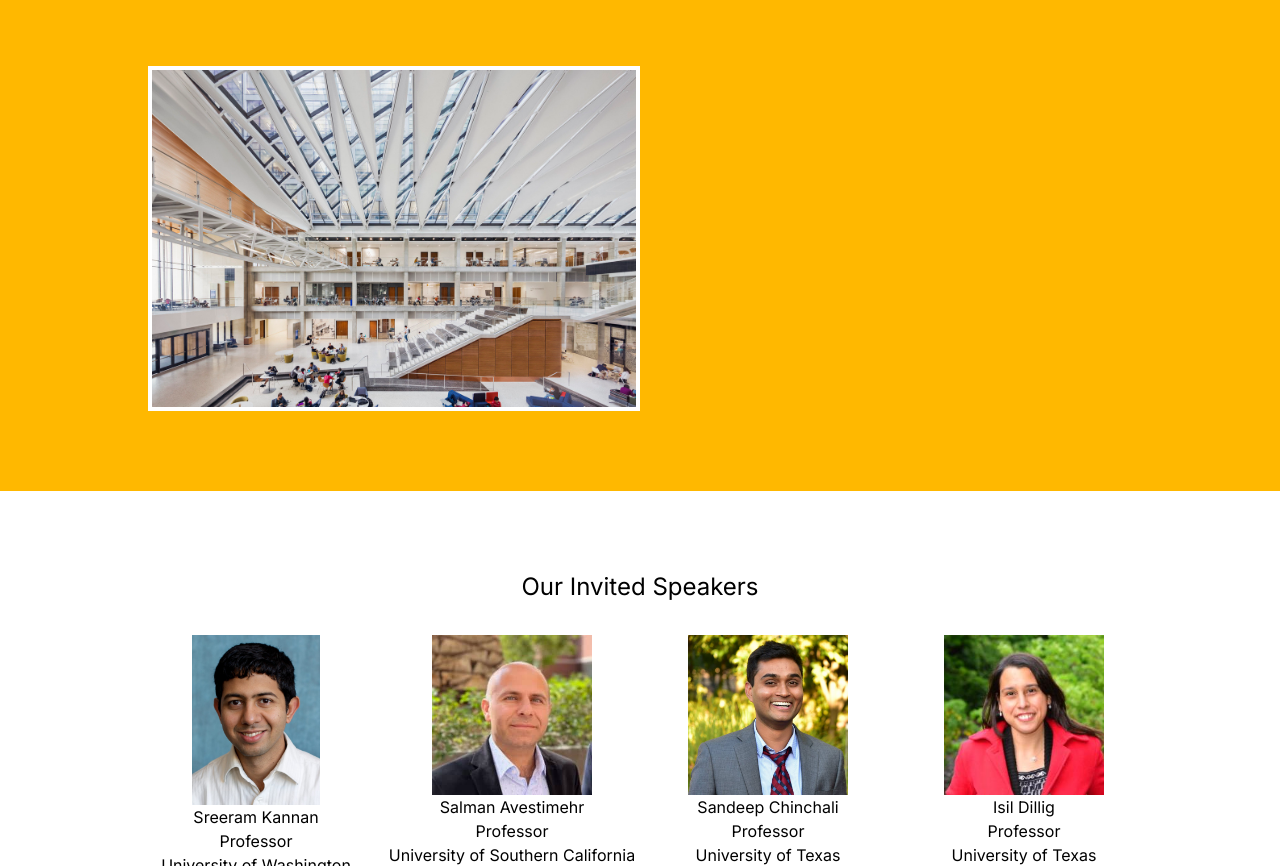
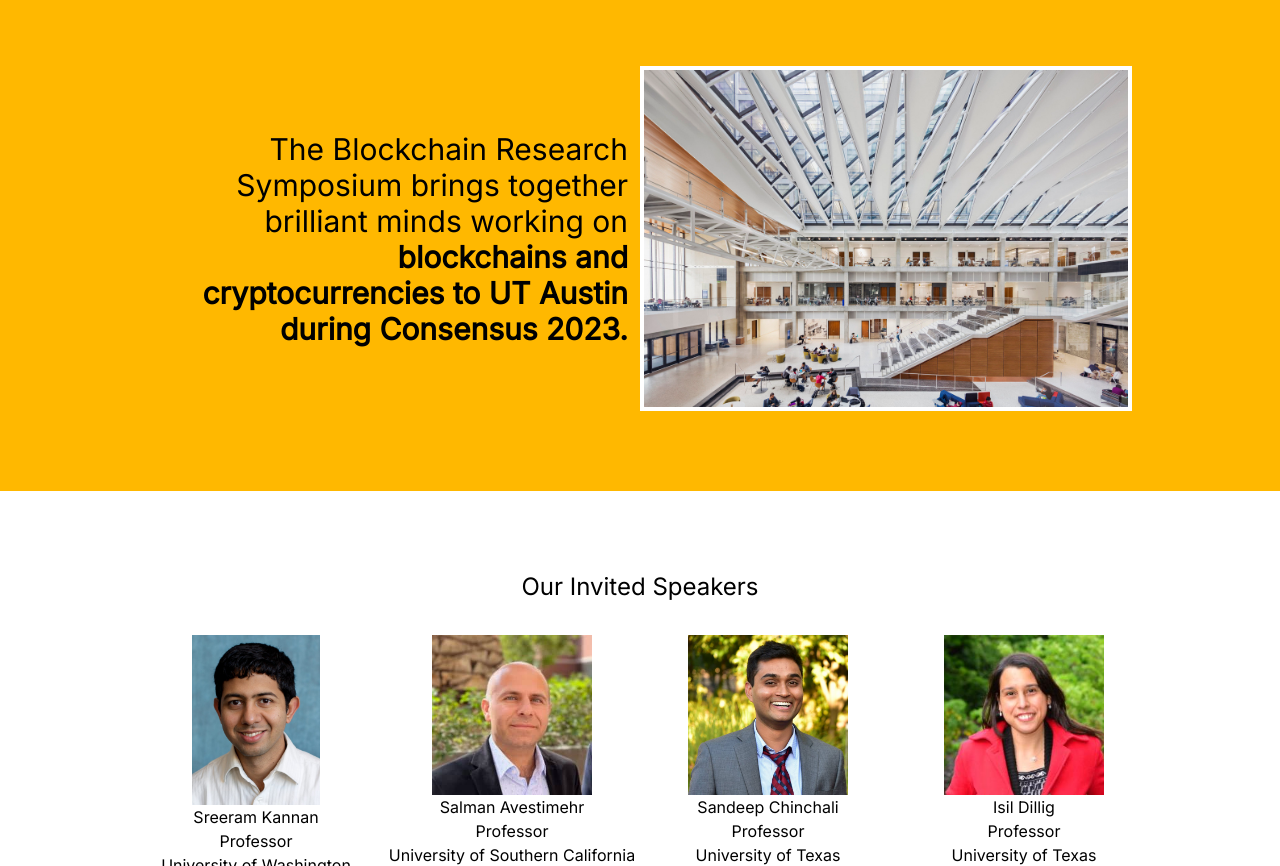
Before and after one commit to sriramvish/blockchainsymposium, a website: page index.html in a window 1280 px wide. Shown: the part 1300-2166 px from the top of the page. Drawn offline with nearby package versions, Linux system fonts and the light colour scheme; some packages are replaced by stand-ins of ours.

Commit message:
Added in symp. description

```diff
--- a/index.html
+++ b/index.html
@@ -136,10 +136,10 @@
         <div class="p-10"></div>
         <article class="bg-[FFB800] py-10">
             <div class="flex flex-col px-5 py-10 lg:flex-row lg:space-x-3 md:max-w-5xl mx-auto">
-                <!--        <p class="text-2xl lg:text-3xl lg:text-right lg:self-center">
+                      <p class="text-2xl lg:text-3xl lg:text-right lg:self-center">
 The Blockchain Research Symposium brings together brilliant minds working on
-<span class="font-extrabold">  blockchains and cryptocurrencies re.</span>
-</p>  -->
+<span class="font-extrabold">  blockchains and cryptocurrencies to UT Austin during Consensus 2023.</span>
+</p>
                 <img class="w-full m-0 border-4 border-white lg:w-[50%]" src="public/eer1.jpg" alt="">
             </div>
         </article>
```
